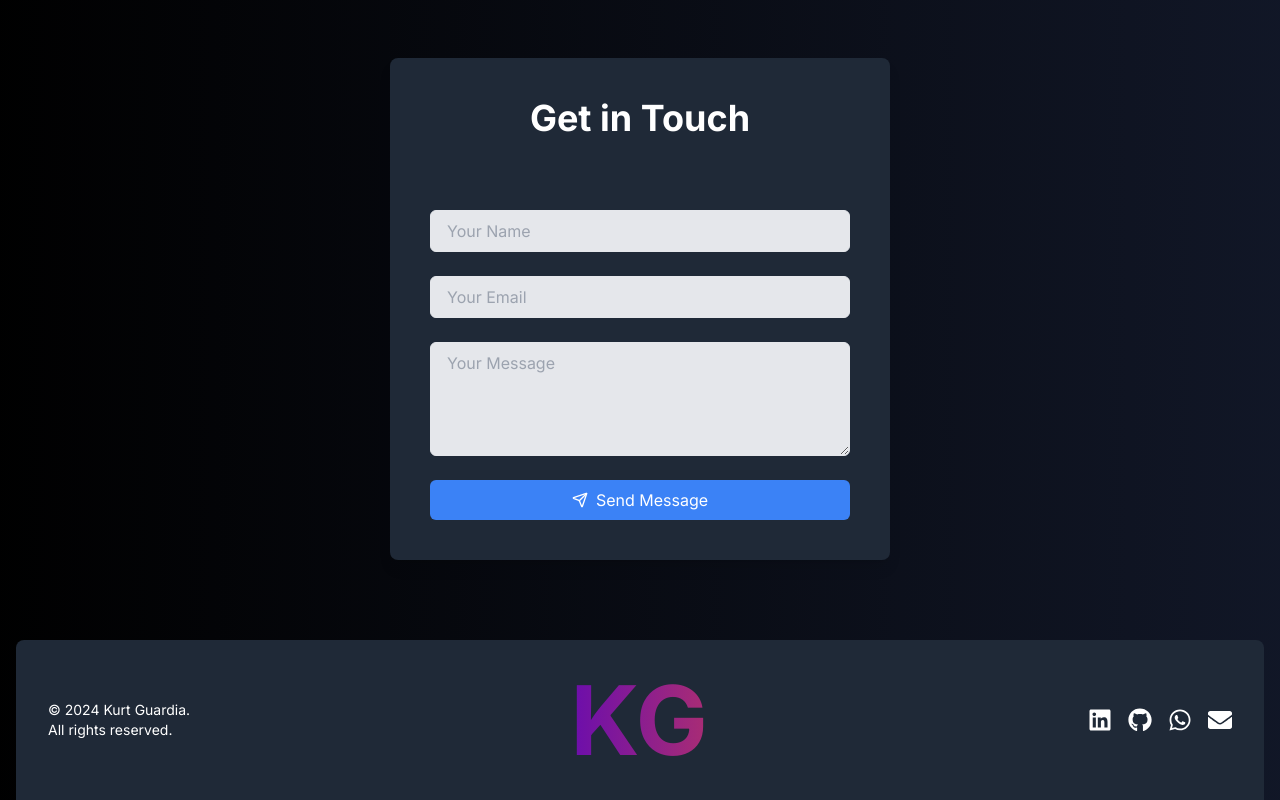
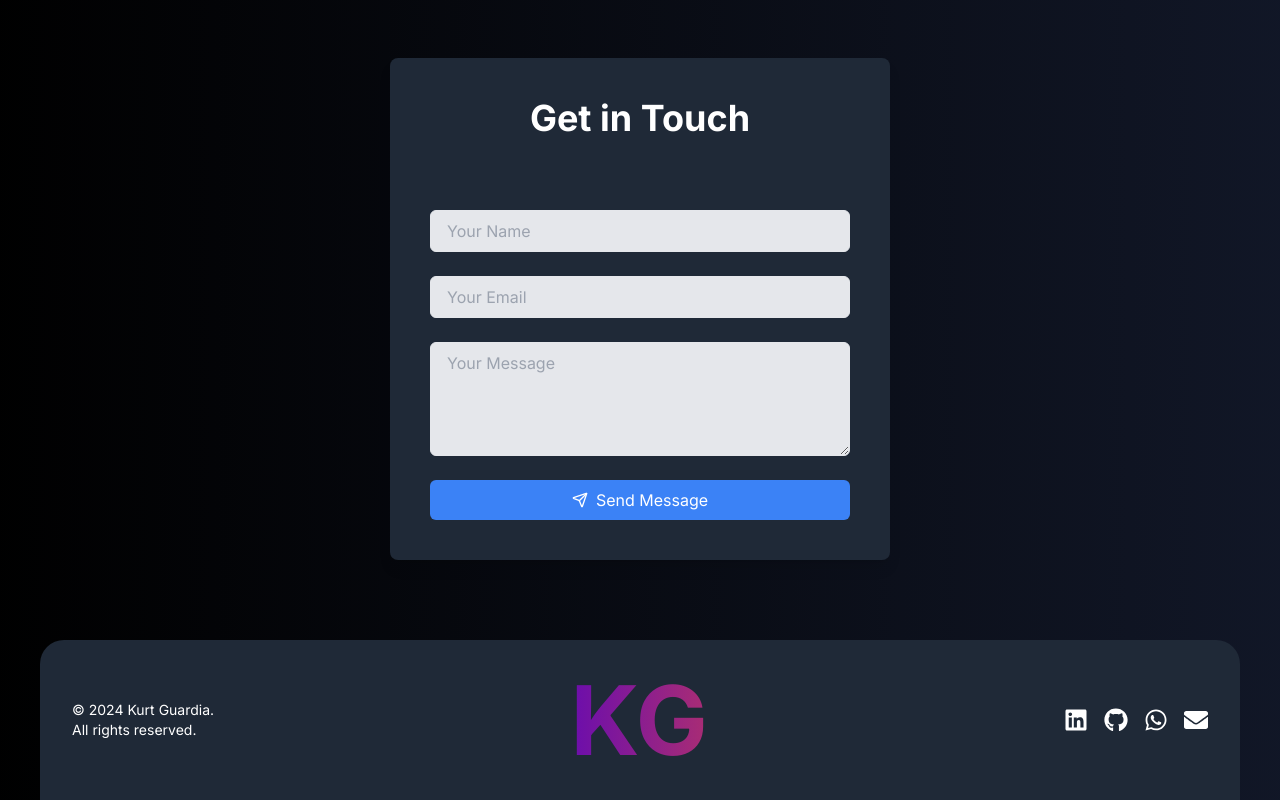
Before and after one commit to KurtGuardia/Kurt-portfolio, a Next.js app: page / in a window 1280 px wide. Shown: the part 4688-5488 px from the top of the page. Built offline with nearby package versions, Linux system fonts and the light colour scheme.

Commit message:
improved footer width

```diff
--- a/components/Footer.tsx
+++ b/components/Footer.tsx
@@ -5,7 +5,7 @@ import { FaLinkedin, FaGithub, FaWhatsapp, FaEnvelope } from 'react-icons/fa';
 
 const Footer = () => {
   return (
-    <footer className="bg-gray-800 text-white p-8 rounded-tl-lg rounded-tr-lg mx-4 flex flex-col md:flex-row items-center justify-between">
+    <footer className="bg-gray-800 text-white p-8 rounded-tl-3xl rounded-tr-3xl mx-10 flex flex-col md:flex-row items-center justify-between">
       <p className="text-sm text-center md:text-left"> &copy; {new Date().getFullYear()} Kurt Guardia.<br /> All rights reserved.</p>
       <div className="flex flex-grow justify-center items-center mt-4 md:mt-0">
         <a href="#" onClick={() => window.scrollTo(0, 0)}>
```
